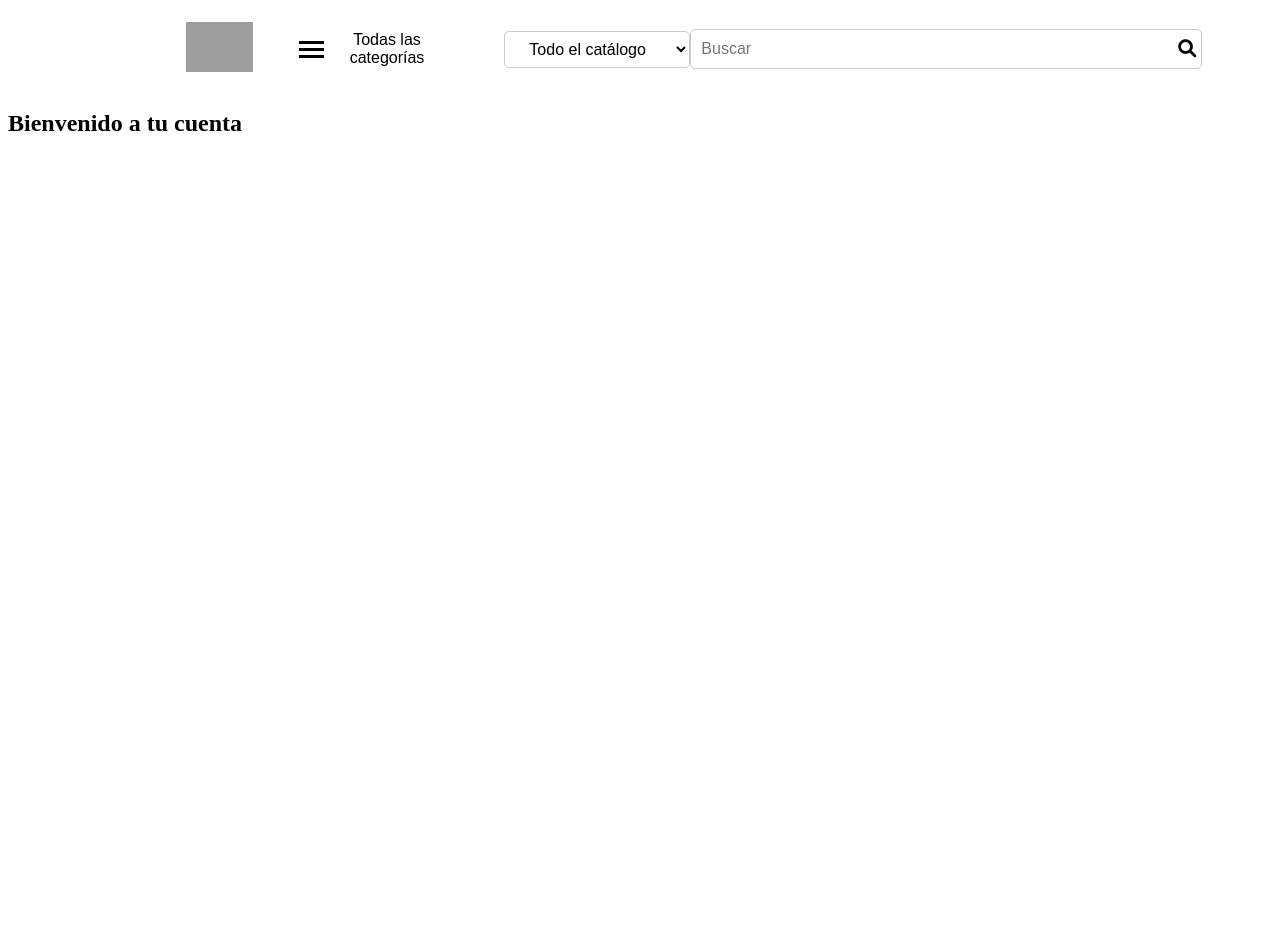
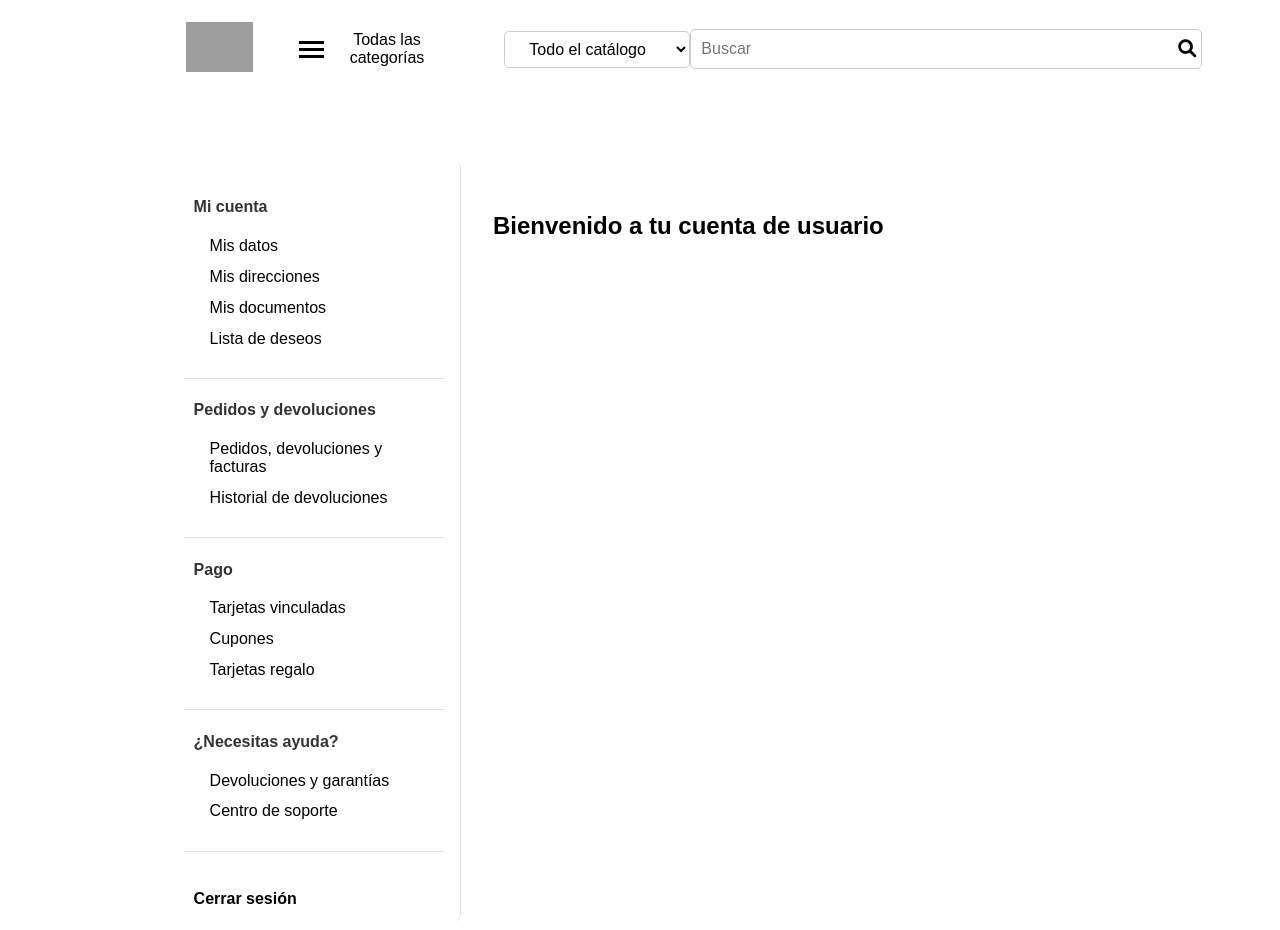
Before and after one commit to Diego-Vega04/ProyectoFinal, an Angular app in the folder frontEnd/: page /user in a window 1280 px wide. Shown: the top 930 px of the page. Before the commit the page ends 800 px from the top, so only its background shows below. Built offline with nearby package versions, Linux system fonts and the light colour scheme; grey boxes are pictures that could not be loaded.

Commit message:
Menu lateral base

```diff
--- a/frontEnd/src/app/user/user.component.css
+++ b/frontEnd/src/app/user/user.component.css
@@ -0,0 +1,67 @@
+/*Ajuste debajo del header*/
+.user-container {
+    display: flex;
+    margin-top: 70px;
+    font-family: Arial, sans-serif;
+    background-color: #fff;
+    min-height: calc(100vh - 70px);
+}
+
+/*Menu lateral*/
+.sidebar {
+    width: 260px;
+    background-color: #ffffff;
+    padding: 1rem;
+    border-right: 1px solid #ddd;
+    height: calc(100vh - 70px);
+    position: sticky;
+    top: 70px;
+    overflow-y: auto;
+    margin-left: 10rem;
+    border-radius: 8px;
+}
+
+.sidebar nav ul {
+    list-style: none;
+    padding: 0;
+    margin: 0;
+}
+
+.sidebar nav ul ul {
+    margin-bottom: 1.5rem;
+    padding-left: 1rem;
+}
+
+.section-title {
+    font-weight: bold;
+    margin-top: 1rem;
+    margin-bottom: 0.5rem;
+    color: #333;
+}
+
+.sidebar li {
+    padding: 0.4rem 0.6rem;
+    cursor: pointer;
+    transition: background-color 0.2s;
+    border-radius: 5px;
+}
+
+.sidebar li:hover {
+    background-color: #f0f0f0;
+}
+
+.logout {
+    margin-top: 2rem;
+    font-weight: bold;
+}
+
+.content {
+    padding: 2rem;
+    flex-grow: 1;
+}
+
+hr {
+    border: none;
+    border-top: 1px solid #e0e0e0;
+    margin: 1rem 0;
+  }
--- a/frontEnd/src/app/user/user.component.html
+++ b/frontEnd/src/app/user/user.component.html
@@ -1,4 +1,45 @@
-<div class="user-account">
-    <h2>Bienvenido a tu cuenta</h2>
-    <!-- Más detalles del usuario aquí -->
+<div class="user-container">
+    <aside class="sidebar">
+      <nav>
+        <ul>
+          <li class="section-title">Mi cuenta</li>
+          <ul>
+            <li>Mis datos</li>
+            <li>Mis direcciones</li>
+            <li>Mis documentos</li>
+            <li>Lista de deseos</li>
+          </ul>
+
+          <hr>
+          <li class="section-title">Pedidos y devoluciones</li>
+          <ul>
+            <li>Pedidos, devoluciones y facturas</li>
+            <li>Historial de devoluciones</li>
+          </ul>
+
+          <hr>
+          <li class="section-title">Pago</li>
+          <ul>
+            <li>Tarjetas vinculadas</li>
+            <li>Cupones</li>
+            <li>Tarjetas regalo</li>
+          </ul>
+
+          <hr>
+          <li class="section-title">¿Necesitas ayuda?</li>
+          <ul>
+            <li>Devoluciones y garantías</li>
+            <li>Centro de soporte</li>
+          </ul>
+
+          <hr>
+          <li class="logout">Cerrar sesión</li>
+        </ul>
+      </nav>
+    </aside>
+
+    <section class="content">
+      <!-- Aquí irá el contenido del apartado que se seleccione -->
+      <h2>Bienvenido a tu cuenta de usuario</h2>
+    </section>
   </div>
```
